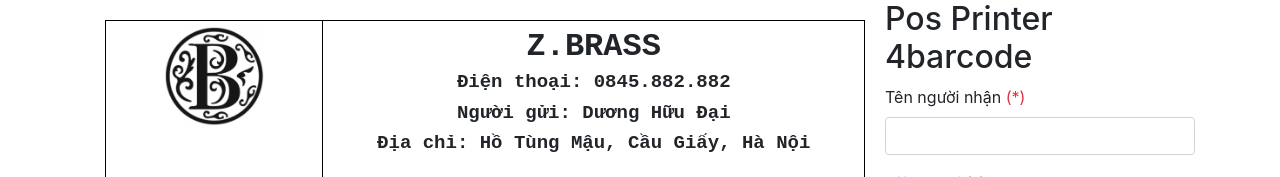
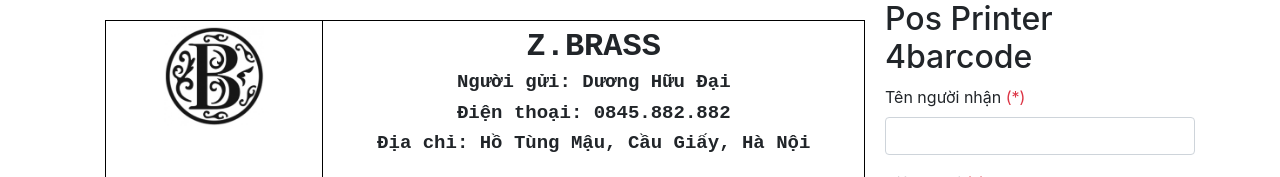
Before and after one commit to id1945/pos-printer-76mm, an Angular app: page / in a window 1280 px wide. Shown: the top 177 px of the page. Built offline with nearby package versions, Linux system fonts and the light colour scheme; what ngx-print-element would draw is missing.

Commit message:
Update app.component.html

```diff
--- a/src/app/app.component.html
+++ b/src/app/app.component.html
@@ -7,8 +7,8 @@
         </th>
         <th [style.fontSize.px]="setting.style.fontSize">
           <h2 *ngIf="setting.shop.title">{{setting.shop.title}}</h2>
+          <p *ngIf="setting.shop.name">{{setting.shop.name}}</p>
           <p>{{setting.shop.phone}}</p>
-          <p *ngIf="setting.shop.name">{{setting.shop.name}}</p>
           <p>{{setting.shop.address}}</p>
         </th>
       </tr>
```
